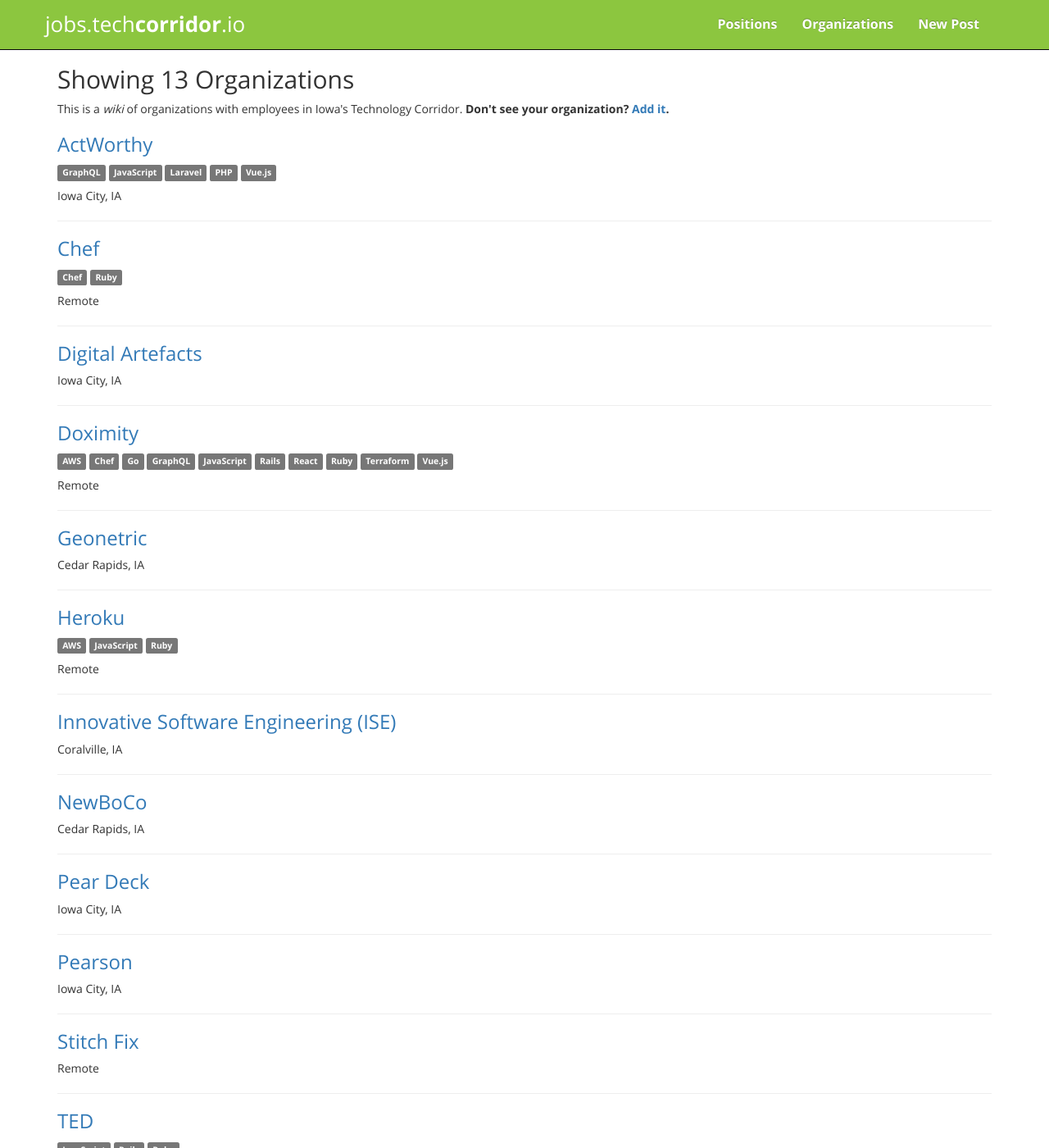
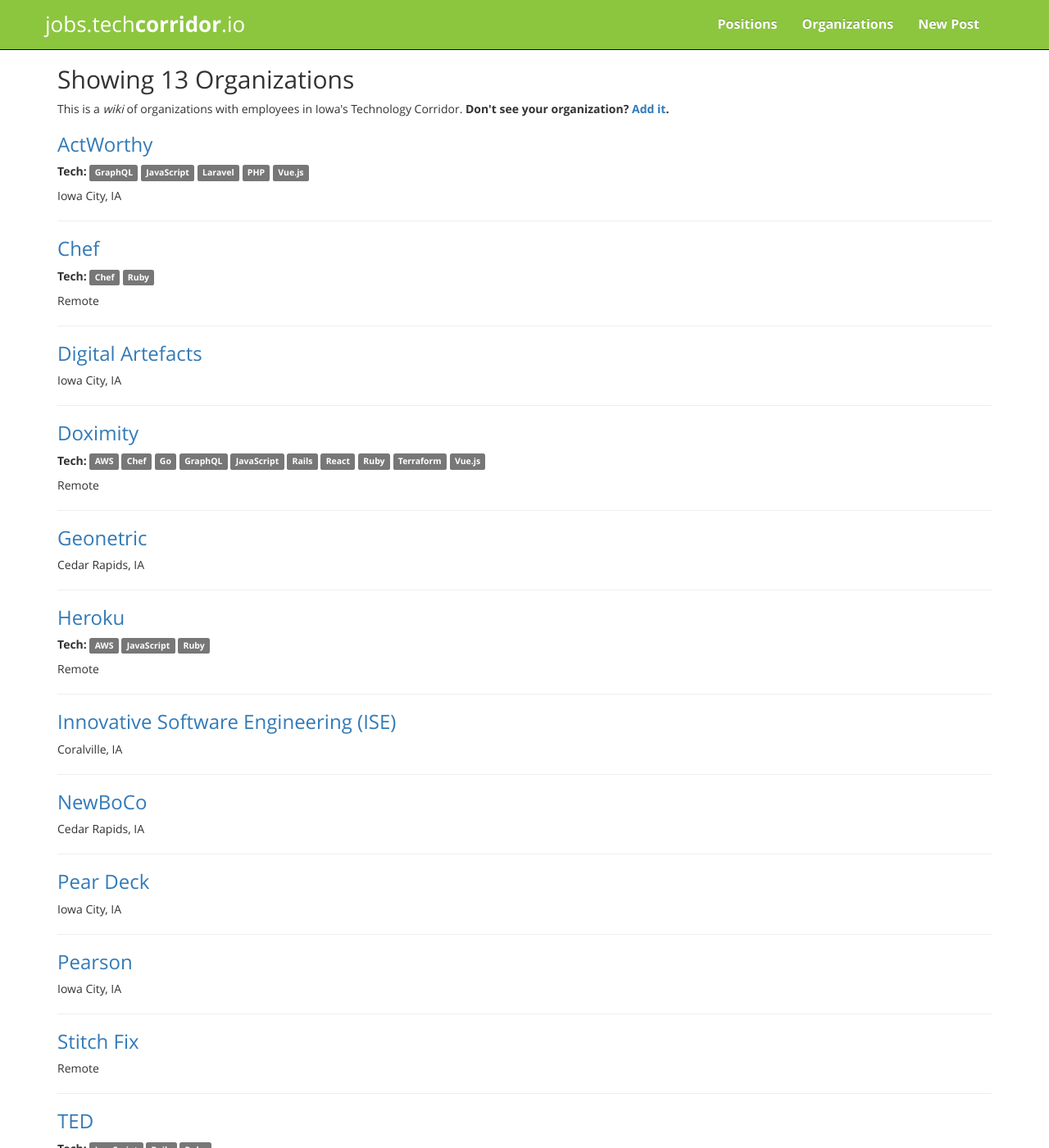
Before and after one commit to techcorridorio/jobs.techcorridor.io, a Jekyll site: the page built from organizations.html, in a window 1280 px wide and 1400 px high. Shown: the whole window at 82% size. Built offline with Jekyll 4.4.1, drawn with Linux system fonts in a browser that asks for light colours.

Commit message:
Make it more obvious what the labels are

```diff
--- a/_includes/organization.html
+++ b/_includes/organization.html
@@ -2,11 +2,15 @@
   <a href="{{ organization.url }}">{{ organization.title }}</a>
 </h3>
 
-<p>
-  {% for technology in organization.technologies %}
+{% if organization.technologies %}
+  <p>
+    <strong>Tech:</strong>
+
+    {% for technology in organization.technologies %}
     <span class="label label-default">{{ technology }}</span>
-  {% endfor %}
-</p>
+    {% endfor %}
+  </p>
+{% endif %}
 
 <p>
   {{ organization.location }}
```
